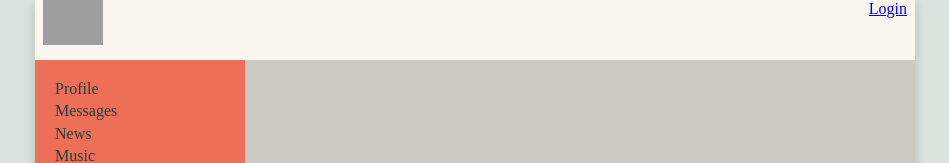
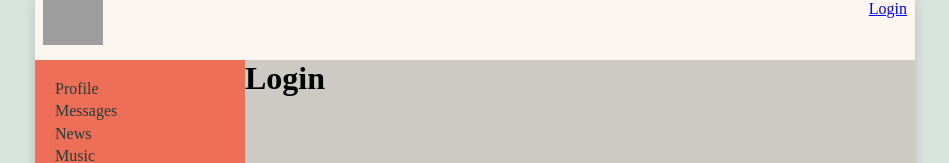
Before and after one commit to wishiz/social-network, a React (Create React App) app: page /login in a window 1280 px wide. Shown: the top 163 px of the page, without its empty margins (165-1114 px from the left). Built offline with nearby package versions, Linux system fonts and the light colour scheme; no server answers; grey boxes are pictures that could not be loaded.

Commit message:
lesson 68: router redirect

```diff
--- a/src/App.js
+++ b/src/App.js
@@ -12,6 +12,7 @@
 import { Route } from 'react-router-dom';
 
 import './App.css';
+import Login from './components/Login/Login';
 
 const App = ({ store }) => {
   return (
@@ -26,6 +27,7 @@
           <Route path='/music' component={Music} />
           <Route path='/settings' component={Settings} />
           <Route path='/users' render={() => <UsersContainer />} />
+          <Route path='/login' render={() => <Login />} />
         </div>
       </div>
     </div>
--- a/src/components/Dialogs/Dialogs.jsx
+++ b/src/components/Dialogs/Dialogs.jsx
@@ -3,8 +3,14 @@
 
 import DialogItem from './DialogItem/DialogItem';
 import Message from './Message/Message';
+import { Redirect } from 'react-router-dom';
 
-const Dialogs = ({ sendMessage, updateNewMessageText, dialogsPage }) => {
+const Dialogs = ({
+  sendMessage,
+  updateNewMessageText,
+  dialogsPage,
+  isAuth,
+}) => {
   let dialogsElements = dialogsPage.dialogs.map(d => (
     <DialogItem name={d.name} key={d.id} id={d.id} img={d.img} />
   ));
@@ -20,6 +26,8 @@
     let text = e.target.value;
     updateNewMessageText(text);
   };
+
+  if (!isAuth) return <Redirect to='/login' />;
 
   return (
     <>
--- a/src/components/Dialogs/DialogsContainer.jsx
+++ b/src/components/Dialogs/DialogsContainer.jsx
@@ -8,6 +8,7 @@
 let mapStateToProps = state => {
   return {
     dialogsPage: state.dialogsPage,
+    isAuth: state.auth.isAuth,
   };
 };
 
--- /dev/null
+++ b/src/components/Login/Login.jsx
@@ -0,0 +1,7 @@
+import React from 'react';
+
+const Login = () => {
+  return <h1>Login</h1>;
+};
+
+export default Login;
--- a/src/components/Profile/ProfileContainer.jsx
+++ b/src/components/Profile/ProfileContainer.jsx
@@ -2,7 +2,7 @@
 import Profile from './Profile';
 import { connect } from 'react-redux';
 import { setUserProfile } from '../../redux/reducers/profileReducer';
-import { withRouter } from 'react-router-dom';
+import { Redirect, withRouter } from 'react-router-dom';
 
 class ProfileContainer extends React.Component {
   componentDidMount() {
@@ -14,12 +14,14 @@
   }
 
   render() {
+    if (!this.props.isAuth) return <Redirect to='/login' />;
     return <Profile {...this.props} profilePage={this.props.profilePage} />;
   }
 }
 
 let mapStateToProps = state => ({
   profilePage: state.profilePage.profile,
+  isAuth: state.auth.isAuth,
 });
 
 let ProfileContainerWithUrlData = withRouter(ProfileContainer);
```
